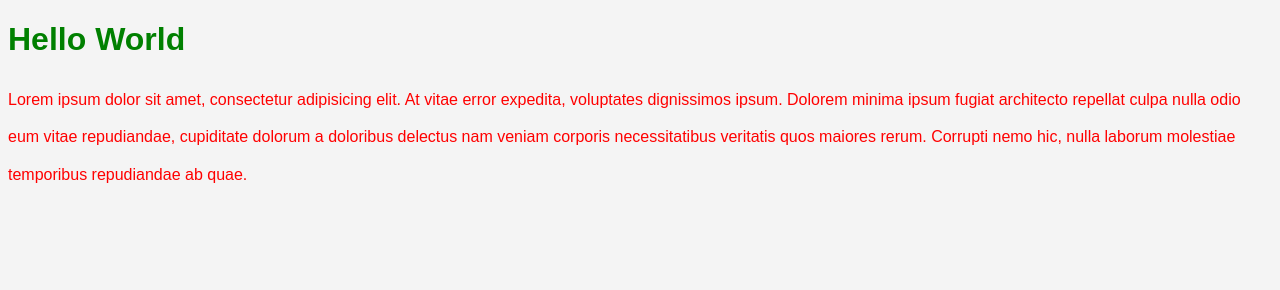
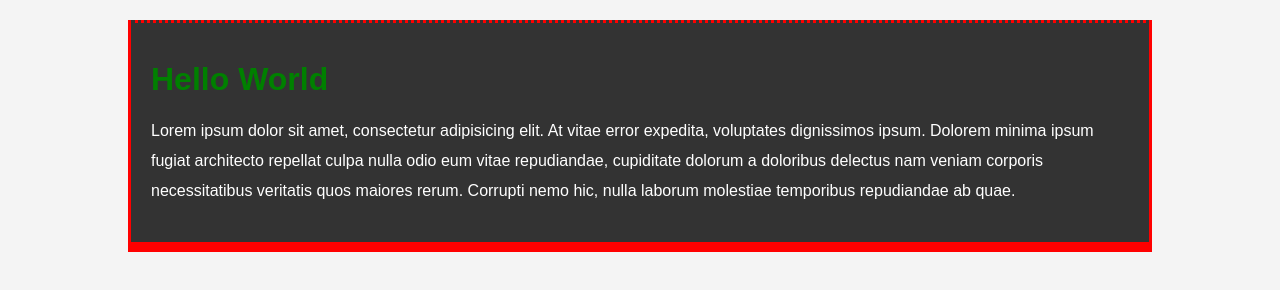
Before and after one commit to YuSun058/CSS-crash-course, a plain HTML site: page csscheatsheet/index.html in a window 1280 px wide. Drawn offline with Linux system fonts and the light colour scheme.

Commit message:
Margin, border, padding

```diff
--- a/csscheatsheet/css/style.css
+++ b/csscheatsheet/css/style.css
@@ -1,3 +1,9 @@
+/* * means to all of the elements*/
+/* * {
+  margin: 0;
+  padding: 0;
+} */
+
 h1 {
   color: green;
 }
@@ -9,5 +15,37 @@ body {
   font-size: 16px;
   font-weight: normal;
 
-  line-height: 1cm;
+  line-height: 30px;
+  margin: 0;
 }
+
+.container {
+  width: 80%;
+  margin: auto;
+}
+
+.box-1 {
+  background-color: #333;
+  color: #fff;
+
+  /* border-right: 5px red solid;
+  border-left: 5px red solid;
+  border-top: 5px red solid;
+  border-bottom: 5px red solid; */
+
+  /* Same as above */
+  border: 5px red solid;
+  border-width: 3px;
+  border-bottom-width: 10px;
+  border-top-style: dotted;
+
+  /* padding-top: 20px;
+  padding-bottom: 20px;
+  padding-right: 20px;
+  padding-left: 20px; */
+
+  /*Same as above*/
+  padding: 20px;
+  margin-top: 20px;
+  margin: 20px 0;
+}
--- a/csscheatsheet/index.html
+++ b/csscheatsheet/index.html
@@ -8,14 +8,18 @@
     <link rel="stylesheet" href="css/style.css" />
   </head>
   <body>
-    <h1>Hello World</h1>
-    <p>
-      Lorem ipsum dolor sit amet, consectetur adipisicing elit. At vitae error
-      expedita, voluptates dignissimos ipsum. Dolorem minima ipsum fugiat
-      architecto repellat culpa nulla odio eum vitae repudiandae, cupiditate
-      dolorum a doloribus delectus nam veniam corporis necessitatibus veritatis
-      quos maiores rerum. Corrupti nemo hic, nulla laborum molestiae temporibus
-      repudiandae ab quae.
-    </p>
+    <div class="container">
+      <div class="box-1">
+        <h1>Hello World</h1>
+        <p>
+          Lorem ipsum dolor sit amet, consectetur adipisicing elit. At vitae
+          error expedita, voluptates dignissimos ipsum. Dolorem minima ipsum
+          fugiat architecto repellat culpa nulla odio eum vitae repudiandae,
+          cupiditate dolorum a doloribus delectus nam veniam corporis
+          necessitatibus veritatis quos maiores rerum. Corrupti nemo hic, nulla
+          laborum molestiae temporibus repudiandae ab quae.
+        </p>
+      </div>
+    </div>
   </body>
 </html>
```
Also changed, not shown: 2 other files.
